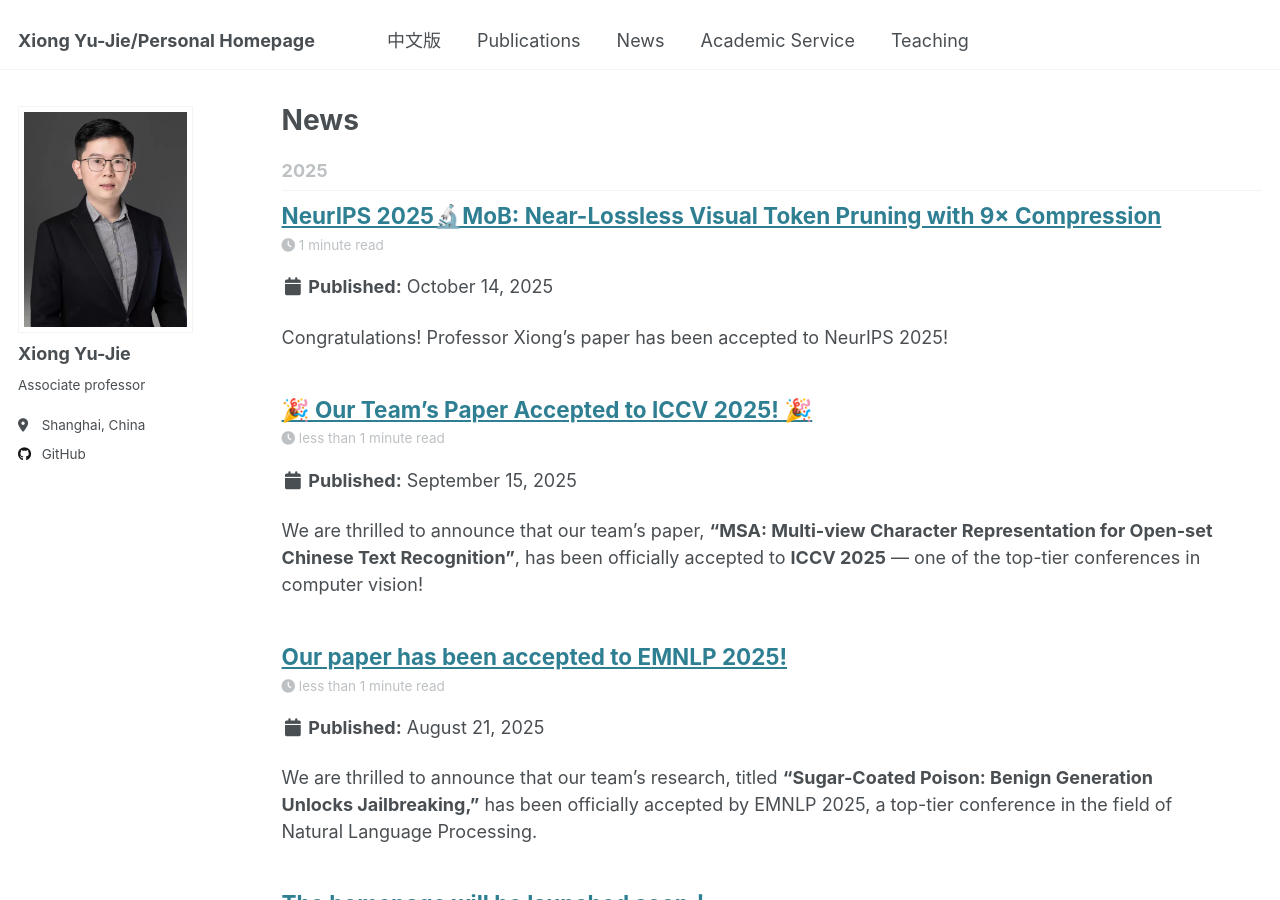
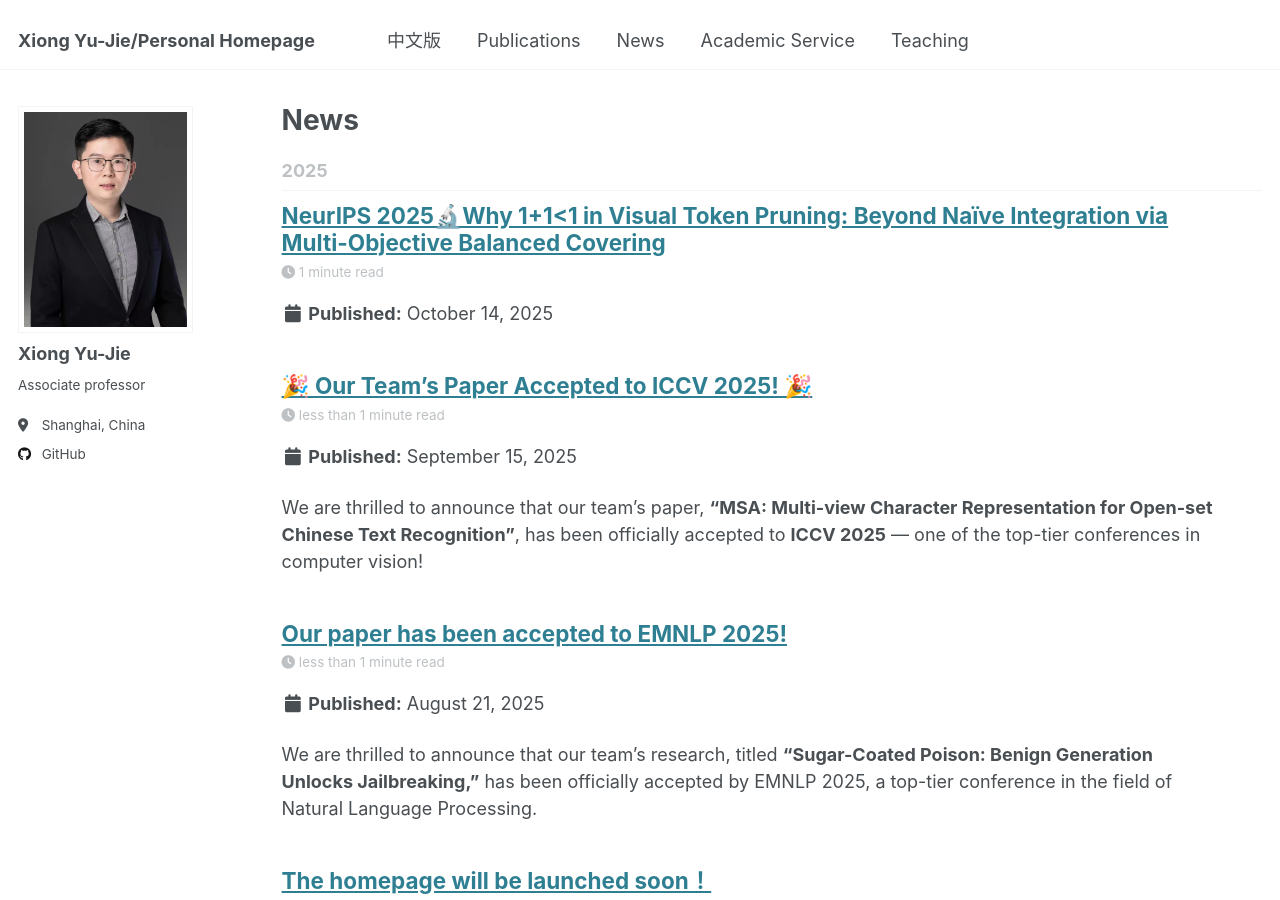
Before and after one commit to X-Lab-CN/introduce, a Jekyll site: the page built from _pages/year-archive.html, in a window 1280 px wide and 900 px high. Built offline with Jekyll 4.4.1, drawn with Linux system fonts in a browser that asks for light colours.

Commit message:
Update 2025-10-14-blog-post-2.md

```diff
--- a/_posts/2025-10-14-blog-post-2.md
+++ b/_posts/2025-10-14-blog-post-2.md
@@ -1,10 +1,12 @@
 ---
-title: 'NeurIPS 2025🔬MoB: Near-Lossless Visual Token Pruning with 9× Compression'
+title: 'NeurIPS 2025🔬Why 1+1<1 in Visual Token Pruning: Beyond Naïve Integration via Multi-Objective Balanced Covering'
 date: 2025-10-14
 permalink: /posts/2025/10/blog-post-2/
 tags:
   - notification
 ---
+<div style="text-align: justify; text-justify: inter-word;">
+
 Congratulations! Professor Xiong’s paper has been accepted to NeurIPS 2025!
 
 We are thrilled to announce that the research work by Professors Zhan and Xiong, titled **“Why 1+1<1 in Visual Token Pruning: Beyond Naïve Integration via Multi-Objective Balanced Covering,”** has been officially accepted to **NeurIPS 2025**, a premier conference in artificial intelligence!
@@ -19,3 +21,5 @@ Extensive experiments demonstrate MoB’s exceptional effectiveness across multi
 - On **LLaVA-Next-7B**, it achieves **1.3–1.5× speedup** with negligible performance degradation.
 
 Moreover, MoB integrates seamlessly into advanced models, showcasing remarkable **generality and practicality**.
+
+</div>
```
